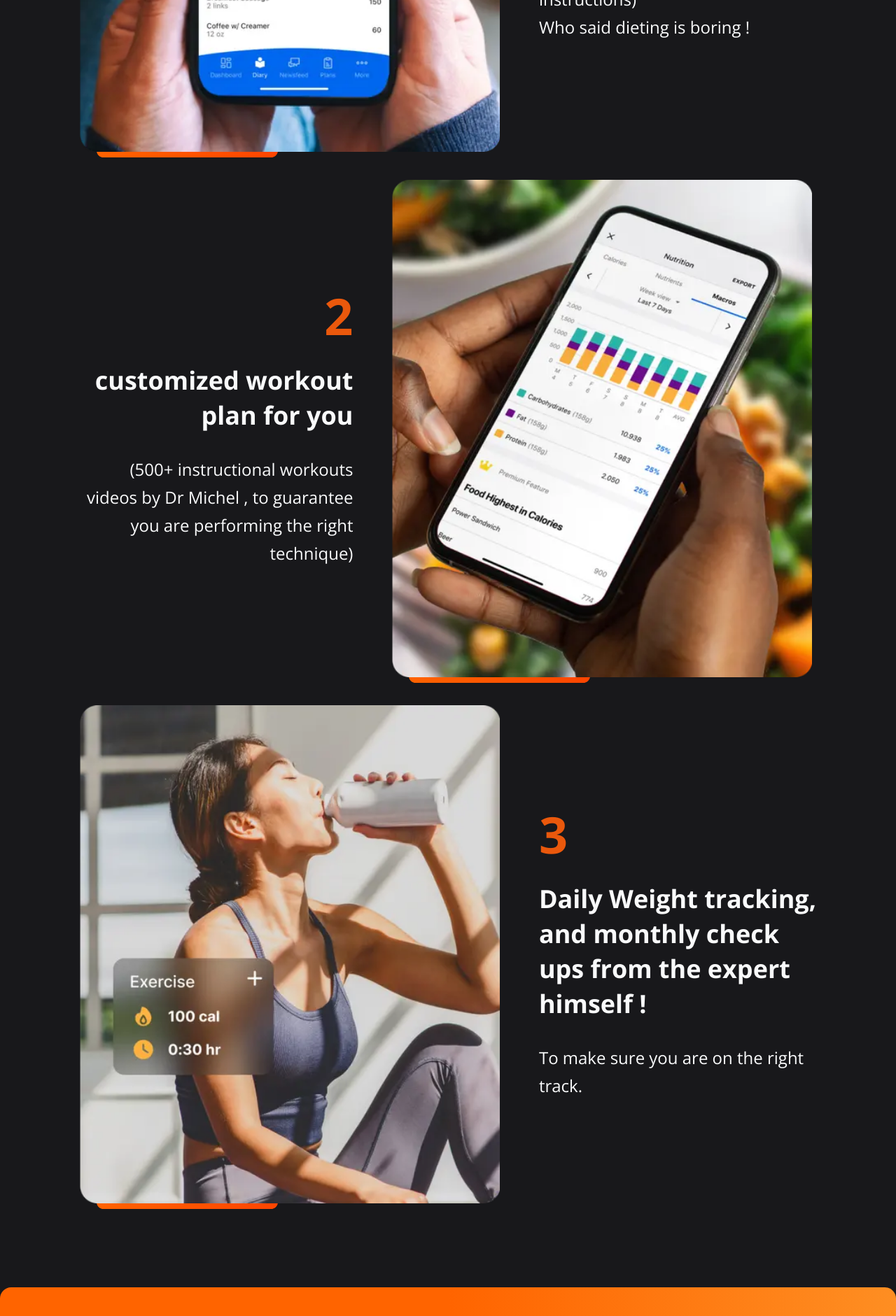
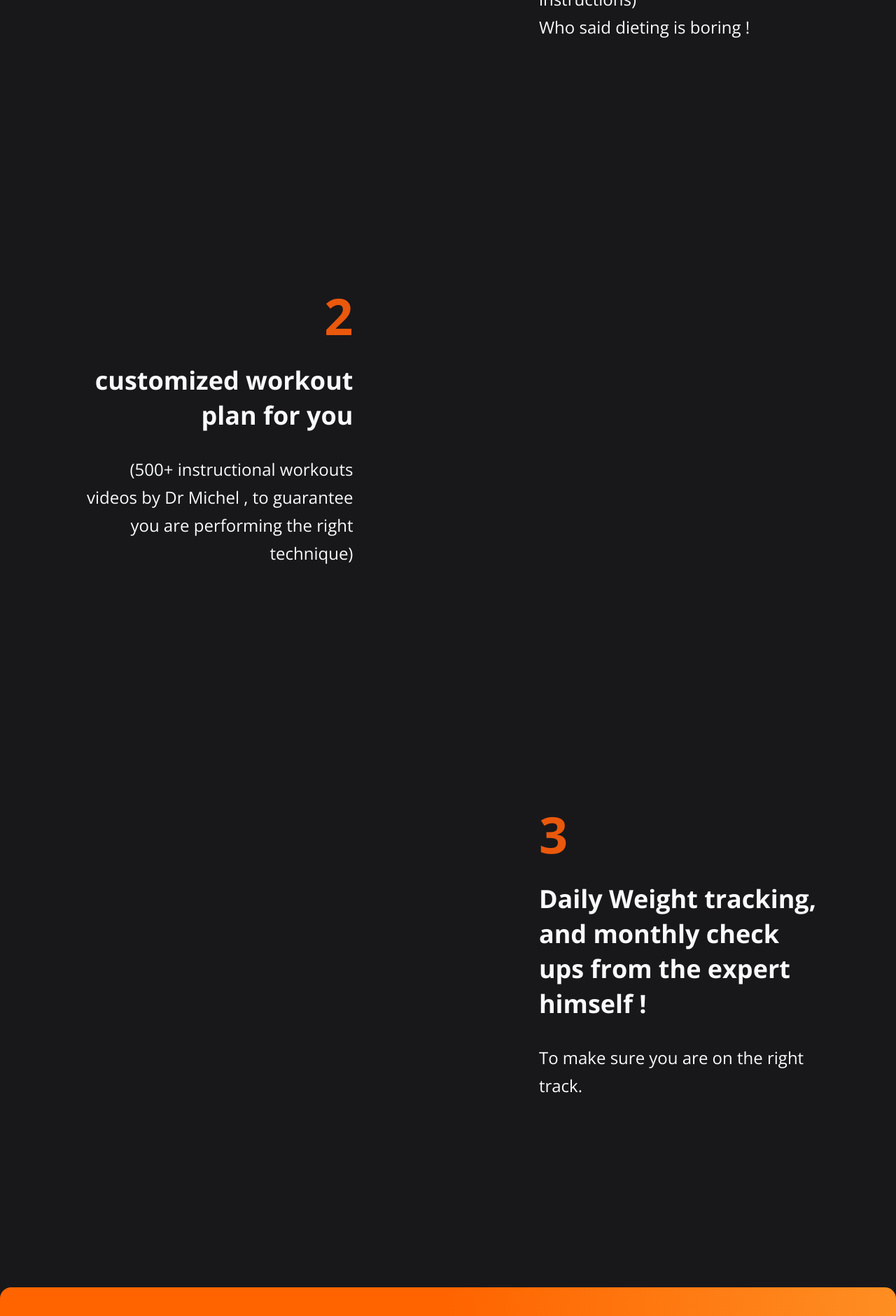
Before and after one commit to Mohammad-Shaar/orangefit, a React (Vite) app: page / in a window 1280 px wide. Shown: the part 2346-4227 px from the top of the page at 70% size. Built offline with nearby package versions, Linux system fonts and the light colour scheme.

Commit message:
working on responsive whyus

```diff
--- /dev/null
+++ b/src/Components/MainHome/WhyUsSection/SlideImage.jsx
@@ -0,0 +1,41 @@
+import { useEffect, useRef } from "react";
+
+const SlideImage = ({ photo, frame, animateClass }) => {
+  const sectionRef = useRef(null);
+
+  useEffect(() => {
+    const observer = new IntersectionObserver((entries) => {
+      entries.forEach((entry) => {
+        if (entry.isIntersecting) {
+          entry.target.classList.add(animateClass);
+          entry.target.classList.remove("opacity-0");
+        }
+      });
+    });
+
+    const { current } = sectionRef;
+    if (current) {
+      observer.observe(current);
+    }
+
+    return () => {
+      if (current) {
+        observer.unobserve(current);
+      }
+    };
+  }, []);
+
+  return (
+    <div
+      ref={sectionRef}
+      className="relative px-8 mb-4 opacity-0 md:mb-0 md:px-0"
+    >
+      <img className="md:w-[600px]" src={photo} />
+      <div className="absolute max-w-[70%] -bottom-2 left-6 -z-10 md:-left-2">
+        <img src={frame} />
+      </div>
+    </div>
+  );
+};
+
+export default SlideImage;
--- a/src/Components/MainHome/WhyUsSection/WhyUs.jsx
+++ b/src/Components/MainHome/WhyUsSection/WhyUs.jsx
@@ -2,10 +2,11 @@ import ph1 from "../../../assets/01.png";
 import ph2 from "../../../assets/02.png";
 import ph3 from "../../../assets/03.png";
 import frame from "../../../assets/frame.svg";
+import SlideImage from "./slideImage";
 
 const WhyUs = () => {
   return (
-    <section>
+    <section className="overflow-hidden">
       <div className="container mb-20 mx-auto p-6 py-10 text-gray-50">
         <h1 className="text-orange-600 text-center my-16 text-4xl font-bold">
           Why choose orangefit ?
@@ -25,12 +26,11 @@ const WhyUs = () => {
               Who said dieting is boring !
             </p>
           </div>
-          <div className="relative px-8 mb-4 md:mb-0 md:px-0">
-            <img className="md:w-[600px]" src={ph1} />
-            <div className="absolute max-w-[70%] -bottom-2 left-6 -z-10">
-              <img src={frame} />
-            </div>
-          </div>
+          <SlideImage
+            photo={ph1}
+            frame={frame}
+            animateClass="md:animate-slideInLeft"
+          />
         </div>
         <div className="flex flex-col justify-center items-center mt-24 md:flex-row md:space-x-14 md:mt-10">
           <div className="text-center mb-8 md:text-right md:mb-0 md:max-w-[34%]">
@@ -45,12 +45,11 @@ const WhyUs = () => {
               you are performing the right technique)
             </p>
           </div>
-          <div className="relative px-8 mb-4 md:mb-0 md:px-0">
-            <img className="md:w-[600px]" src={ph2} />
-            <div className="absolute max-w-[70%] -bottom-2 left-6 -z-10">
-              <img src={frame} />
-            </div>
-          </div>
+          <SlideImage
+            photo={ph2}
+            frame={frame}
+            animateClass="md:animate-slideInRight"
+          />
         </div>
         <div className="flex flex-col justify-center items-center mt-24 md:flex-row-reverse md:space-x-14 md:space-x-reverse md:mt-10">
           <div className="text-center mb-8 md:text-left md:mb-0 md:max-w-[35%]">
@@ -65,12 +64,11 @@ const WhyUs = () => {
               To make sure you are on the right track.
             </p>
           </div>
-          <div className="relative px-8 mb-4 md:mb-0 md:px-0">
-            <img className="md:w-[600px]" src={ph3} />
-            <div className="absolute max-w-[70%] -bottom-2 left-6 -z-10">
-              <img src={frame} />
-            </div>
-          </div>
+          <SlideImage
+            photo={ph3}
+            frame={frame}
+            animateClass="md:animate-slideInLeft"
+          />
         </div>
       </div>
     </section>
--- a/tailwind.config.js
+++ b/tailwind.config.js
@@ -12,6 +12,20 @@ export default {
       xl: "1180px",
     },
     extend: {
+      keyframes: {
+        slideInLeft: {
+          "0%": { transform: "translateX(-100%)", opacity: "0" },
+          "100%": { transform: "translateX(0)", opacity: "1" },
+        },
+        slideInRight: {
+          "0%": { transform: "translateX(+100%)", opacity: "0" },
+          "100%": { transform: "translateX(0)", opacity: "1" },
+        },
+      },
+      animation: {
+        slideInLeft: "slideInLeft 1s ease-out forwards",
+        slideInRight: "slideInRight 1s ease-out forwards",
+      },
       borderRadius: {
         custom: "100%",
       },
```
